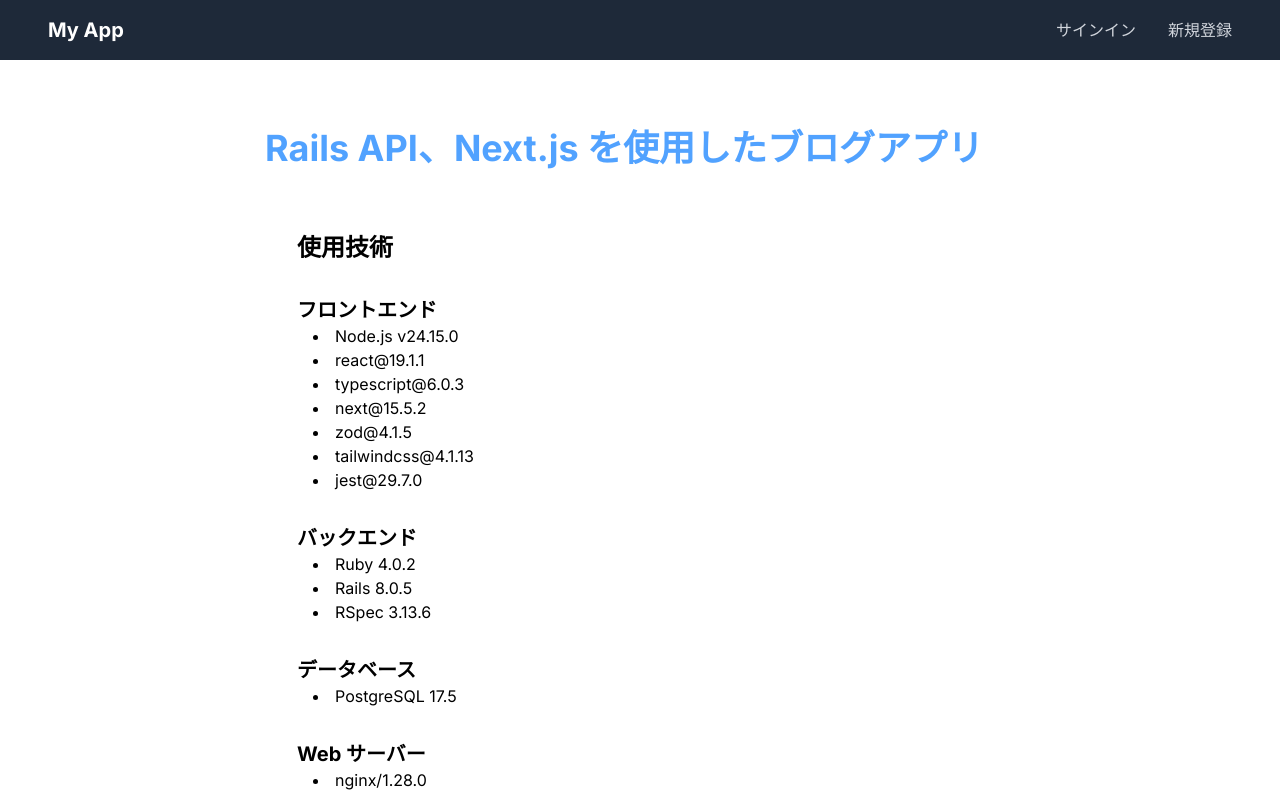
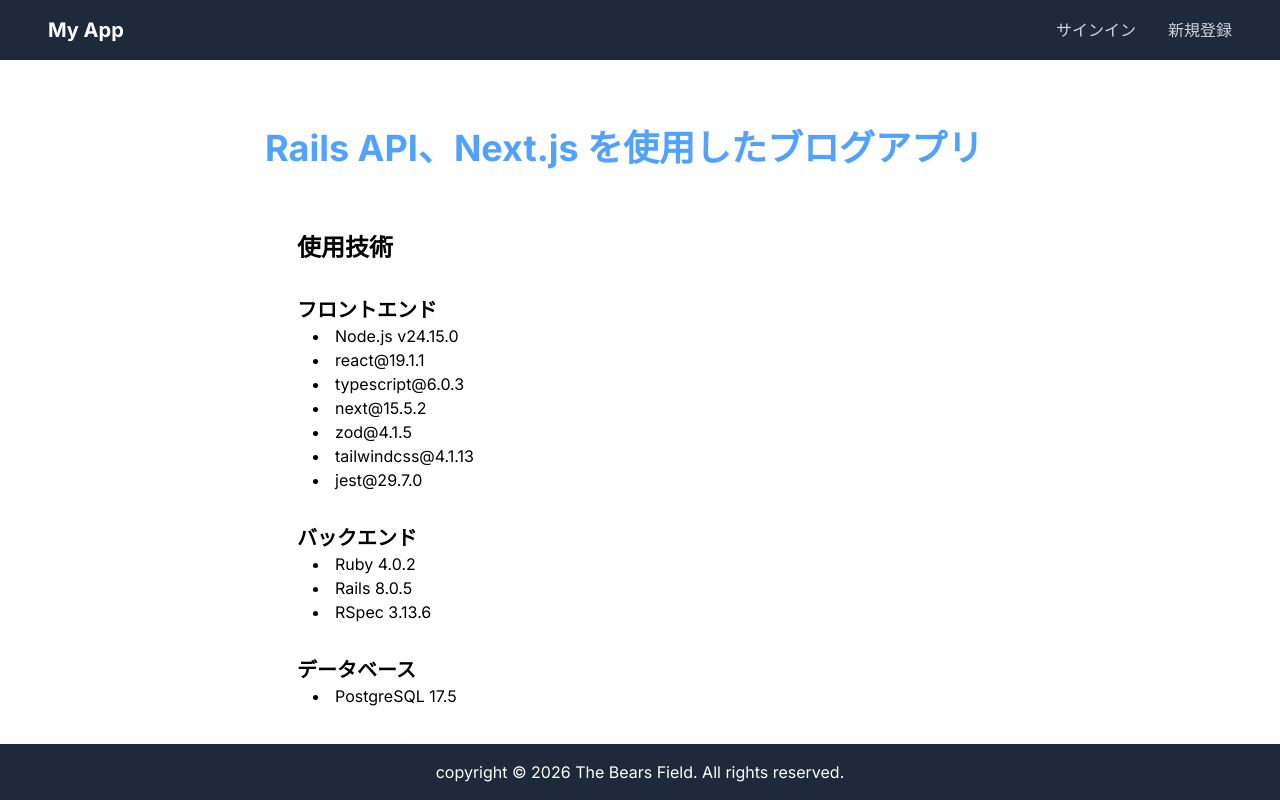
Before and after one commit to the-bears-field/nextjs_rails, a Next.js app in the folder frontend/: page / in a window 1280 px wide. Shown: the top 800 px of the page. Built offline with nearby package versions, Linux system fonts and the light colour scheme; no server answers.

Commit message:
feat(frontend): Footer追加

```diff
--- a/frontend/src/app/layout.tsx
+++ b/frontend/src/app/layout.tsx
@@ -1,6 +1,7 @@
 import "./globals.css";
 import { Inter } from "next/font/google";
 import { Header } from "@/components/header/Header";
+import { Footer } from "@/components/footer/Footer";
 
 const inter = Inter({ subsets: ["latin"] });
 
@@ -19,6 +20,7 @@ export default function RootLayout({
       <body className={inter.className}>
         <Header />
         <main className="mt-16 px-16 py-16">{children}</main>
+        <Footer />
       </body>
     </html>
   );
--- /dev/null
+++ b/frontend/src/components/footer/Footer.tsx
@@ -0,0 +1,11 @@
+import { JSX } from "react";
+
+export function Footer(): JSX.Element {
+  return (
+    <footer className="bg-gray-800 text-white fixed bottom-0 left-0 w-full p-4">
+      <div className="flex justify-center">
+        <p>copyright © 2026 The Bears Field. All rights reserved.</p>
+      </div>
+    </footer>
+  );
+}
```
